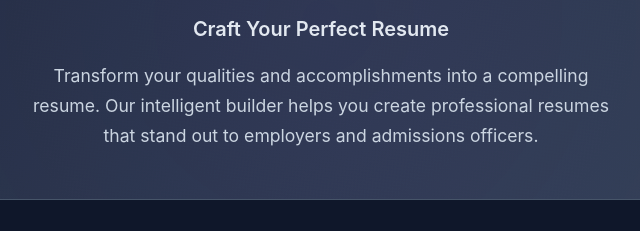
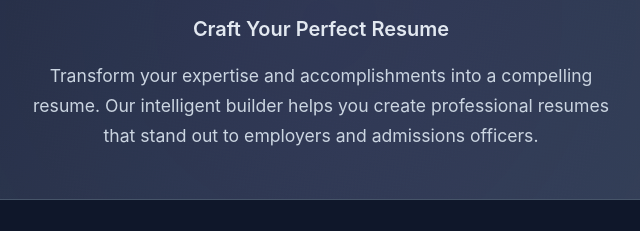
Before and after one commit to 0825eshaan/Resforge, a plain HTML site: page index.html in a window 1280 px wide. Shown: the part 185-416 px from the top of the page, 319-959 px from the left. Drawn offline with Linux system fonts and the light colour scheme.

Commit message:
Update index.html

```diff
--- a/index.html
+++ b/index.html
@@ -14,7 +14,7 @@
       <h1 class="hero-title">Resforge</h1>
       <h2 class="hero-subtitle">Craft Your Perfect Resume</h2>
       <p class="hero-description">
-        Transform your qualities and accomplishments into a compelling resume. Our intelligent builder helps you create professional resumes that stand out to employers and admissions officers.
+        Transform your expertise and accomplishments into a compelling resume. Our intelligent builder helps you create professional resumes that stand out to employers and admissions officers.
       </p>
     </div>
 
```
